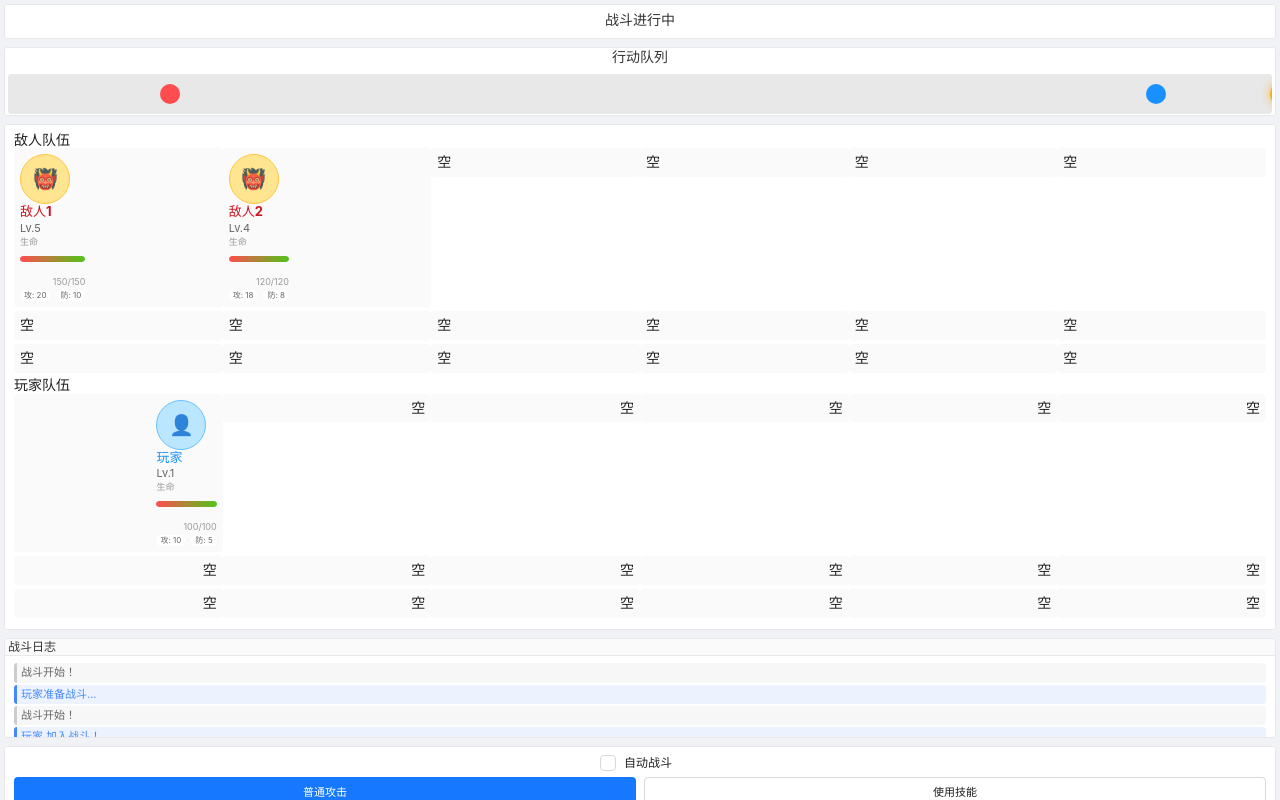
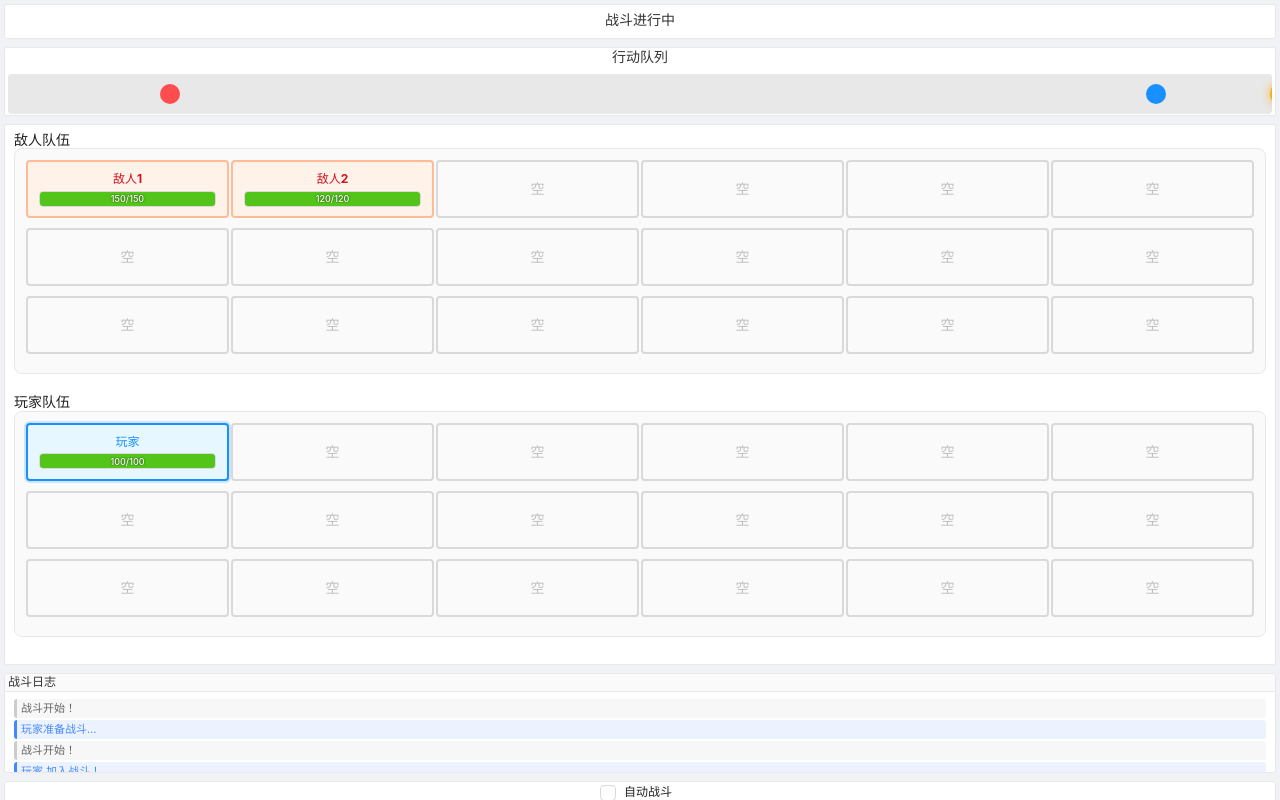
Before and after one commit to seven-it-work/godot-compoent, a Vue app in the folder vue-antd/: page /temp_html/mobile/battle in a window 1280 px wide. Built offline with nearby package versions, Linux system fonts and the light colour scheme; the HTML template or start-up script is replaced by a standard one.

Commit message:
refactor(战斗页面): 简化队伍显示并优化样式
- 移除角色头像和多余属性显示
- 统一玩家和敌人队伍的格子样式
- 优化生命值条显示效果
- 清理冗余样式代码

```diff
--- a/vue-antd/src/mobile/战斗.vue
+++ b/vue-antd/src/mobile/战斗.vue
@@ -61,31 +61,24 @@
                   }"
                 >
                   <div v-if="position.teammateId" class="teammate-info">
-                    <div class="character-avatar enemy-avatar">
-                      <span class="enemy-icon">👹</span>
-                    </div>
                     <div class="character-info">
                       <div class="character-name enemy-name">
                         {{ getTeammate(enemyTeam.allTeammates, position.teammateId)?.name || '未知' }}
                       </div>
-                      <div class="character-level">Lv.{{ getTeammate(enemyTeam.allTeammates, position.teammateId)?.level || 1 }}</div>
 
                       <!-- 生命值条 -->
-                      <div class="health-bar-container">
-                        <div class="health-label">生命</div>
-                        <a-progress
-                          :percent="getHealthPercent(enemyTeam.allTeammates, position.teammateId)"
-                          :show-info="false"
-                          :stroke-color="{ '0%': '#ff4d4f', '100%': '#52c41a' }"
-                          size="small"
-                        />
-                        <div class="health-text">
-                          {{ getHealth(enemyTeam.allTeammates, position.teammateId) }}
+                      <div class="health-progress-container">
+                        <div
+                          class="health-progress-bar"
+                          :style="{
+                            width: `${getHealthPercent(enemyTeam.allTeammates, position.teammateId)}%`,
+                            backgroundColor: getHealthPercent(enemyTeam.allTeammates, position.teammateId) > 50 ? '#52c41a' : '#ff4d4f'
+                          }"
+                        >
+                          <div class="health-progress-text">
+                            {{ getHealth(enemyTeam.allTeammates, position.teammateId) }}
+                          </div>
                         </div>
-                      </div>
-                      <div class="character-stats">
-                        <span class="stat-item">攻: {{ getTeammate(enemyTeam.allTeammates, position.teammateId)?.attributes.attack || 0 }}</span>
-                        <span class="stat-item">防: {{ getTeammate(enemyTeam.allTeammates, position.teammateId)?.attributes.defense || 0 }}</span>
                       </div>
                     </div>
                   </div>
@@ -123,31 +116,24 @@
                   }"
                 >
                   <div v-if="position.teammateId" class="teammate-info">
-                    <div class="character-avatar player-avatar">
-                      <span class="player-icon">👤</span>
-                    </div>
                     <div class="character-info">
                       <div class="character-name player-name">
                         {{ getTeammate(playerTeam.allTeammates, position.teammateId)?.name || '未知' }}
                       </div>
-                      <div class="character-level">Lv.{{ getTeammate(playerTeam.allTeammates, position.teammateId)?.level || 1 }}</div>
 
                       <!-- 生命值条 -->
-                      <div class="health-bar-container">
-                        <div class="health-label">生命</div>
-                        <a-progress
-                          :percent="getHealthPercent(playerTeam.allTeammates, position.teammateId)"
-                          :show-info="false"
-                          :stroke-color="{ '0%': '#ff4d4f', '100%': '#52c41a' }"
-                          size="small"
-                        />
-                        <div class="health-text">
-                          {{ getHealth(playerTeam.allTeammates, position.teammateId) }}
+                      <div class="health-progress-container">
+                        <div
+                          class="health-progress-bar"
+                          :style="{
+                            width: `${getHealthPercent(playerTeam.allTeammates, position.teammateId)}%`,
+                            backgroundColor: getHealthPercent(playerTeam.allTeammates, position.teammateId) > 50 ? '#52c41a' : '#ff4d4f'
+                          }"
+                        >
+                          <div class="health-progress-text">
+                            {{ getHealth(playerTeam.allTeammates, position.teammateId) }}
+                          </div>
                         </div>
-                      </div>
-                      <div class="character-stats">
-                        <span class="stat-item">攻: {{ getTeammate(playerTeam.allTeammates, position.teammateId)?.attributes.attack || 0 }}</span>
-                        <span class="stat-item">防: {{ getTeammate(playerTeam.allTeammates, position.teammateId)?.attributes.defense || 0 }}</span>
                       </div>
                     </div>
                   </div>
@@ -1115,7 +1101,6 @@ onUnmounted(() => {
   width: 100%;
   height: 100vh;
   padding: 4px;
-  box-sizing: border-box;
   background-color: #f0f2f5;
   overflow-y: auto;
 }
@@ -1145,58 +1130,104 @@ onUnmounted(() => {
   margin-bottom: 2px;
 }
 
+.team-formation {
+  margin-bottom: 20px;
+  border: 1px solid #e8e8e8;
+  border-radius: 8px;
+  padding: 10px;
+  background-color: #fafafa;
+}
+
+.formation-row {
+  margin-bottom: 8px;
+}
+
+.formation-column {
+  height: 60px;
+  width: 60px;
+  padding: 1px;
+}
+
+.formation-cell {
+  width: 60px;
+  height: 60px;
+  border: 2px solid #d9d9d9;
+  border-radius: 6px;
+  display: flex;
+  flex-direction: column;
+  justify-content: center;
+  align-items: center;
+  cursor: pointer;
+  transition: all 0.3s;
+  background-color: #fff;
+  box-sizing: border-box;
+}
+
+.formation-cell:hover {
+  transform: translateY(-2px);
+  box-shadow: 0 2px 8px rgba(0, 0, 0, 0.15);
+}
+
+.formation-cell.occupied {
+  background-color: #e6f7ff;
+  border-color: #91d5ff;
+}
+
+.formation-cell.active {
+  border-color: #1890ff;
+  box-shadow: 0 0 0 2px rgba(24, 144, 255, 0.2);
+}
+
+.formation-cell.enemy-card.occupied {
+  background-color: #fff2e8;
+  border-color: #ffbb96;
+}
+
+.formation-cell.enemy-card.active {
+  border-color: #ff7875;
+  box-shadow: 0 0 0 2px rgba(255, 120, 117, 0.2);
+}
+
 .character-card {
+  width: 100%;
+  height: 100%;
   display: flex;
-  align-items: center;
-  gap: 6px;
-  padding: 6px;
-  background-color: #fafafa;
-  border-radius: 4px;
-  margin-bottom: 4px;
-}
-
-.enemy-card {
-  flex-direction: row;
-}
-
-.player-card {
-  flex-direction: row-reverse;
-}
-
-.character-avatar {
-  width: 50px;
-  height: 50px;
-  border-radius: 50%;
-  display: flex;
+  flex-direction: column;
   align-items: center;
   justify-content: center;
-  font-size: 20px;
-}
-
-.enemy-avatar {
-  background-color: #ffe58f;
-  border: 1px solid #ffc53d;
-}
-
-.player-avatar {
-  background-color: #bae7ff;
-  border: 1px solid #69c0ff;
+  padding: 6px;
+  background-color: transparent;
+  border-radius: 4px;
+  margin-bottom: 0;
+}
+
+.enemy-card,
+.player-card {
+  flex-direction: column;
+}
+
+.teammate-info {
+  text-align: center;
+  width: 100%;
+  padding: 5px;
 }
 
 .character-info {
-  flex: 1;
   display: flex;
   flex-direction: column;
   gap: 2px;
+  align-items: center;
+  width: 100%;
 }
 
 .character-name {
-  font-size: 13px;
+  font-size: 12px;
   font-weight: bold;
   color: #333;
   white-space: nowrap;
   overflow: hidden;
   text-overflow: ellipsis;
+  width: 100%;
 }
 
 .enemy-name {
@@ -1207,42 +1238,45 @@ onUnmounted(() => {
   color: #1890ff;
 }
 
-.character-level {
-  font-size: 11px;
-  color: #666;
-}
-
-.health-bar-container {
+.health-progress-container {
+  width: 100%;
+  height: 16px;
+  background-color: #f5f5f5;
+  border-radius: 4px;
+  overflow: hidden;
+  position: relative;
+  border: 1px solid #d9d9d9;
+  margin-top: 2px;
+}
+
+.health-progress-bar {
+  height: 100%;
+  transition: width 0.3s ease;
+  position: relative;
   display: flex;
-  flex-direction: column;
-  gap: 1px;
-}
-
-.health-label {
+  align-items: center;
+  justify-content: center;
+}
+
+.health-progress-text {
+  position: absolute;
+  left: 0;
+  right: 0;
+  text-align: center;
   font-size: 9px;
-  color: #999;
-}
-
-.health-text {
-  font-size: 9px;
-  color: #999;
-  text-align: right;
+  font-weight: 500;
+  color: #fff;
+  text-shadow: 0 0 2px rgba(0, 0, 0, 0.8);
+  z-index: 1;
+  line-height: 1;
   white-space: nowrap;
-}
-
-.character-stats {
-  display: flex;
-  gap: 6px;
-  font-size: 9px;
-  color: #666;
-}
-
-.stat-item {
-  background-color: #ffffff;
-  padding: 1px 4px;
-  border-radius: 8px;
-  font-size: 8px;
-  white-space: nowrap;
+  overflow: hidden;
+  text-overflow: ellipsis;
+}
+
+.empty-cell {
+  color: #bfbfbf;
+  font-size: 14px;
 }
 
 /* 战斗指示器 */
@@ -1383,14 +1417,9 @@ onUnmounted(() => {
   background: #555;
 }
 
-/* 战斗操作 */
-.battle-actions-card {
-  padding: 6px;
-}
 
 .battle-actions-card .ant-btn {
   font-size: 11px;
-  padding: 6px 0;
   height: auto;
 }
 
@@ -1406,7 +1435,6 @@ onUnmounted(() => {
 
 .skill-item,
 .item-item {
-  padding: 6px;
   background-color: #fafafa;
   border-radius: 4px;
   cursor: pointer;
@@ -1423,7 +1451,6 @@ onUnmounted(() => {
   font-size: 13px;
   font-weight: bold;
   color: #333;
-  margin-bottom: 2px;
   white-space: nowrap;
   overflow: hidden;
   text-overflow: ellipsis;
@@ -1433,7 +1460,6 @@ onUnmounted(() => {
 .item-desc {
   font-size: 11px;
   color: #666;
-  margin-bottom: 2px;
   display: -webkit-box;
   -webkit-line-clamp: 2;
   -webkit-box-orient: vertical;
@@ -1452,7 +1478,6 @@ onUnmounted(() => {
   flex-direction: column;
   align-items: center;
   gap: 8px;
-  padding: 15px 0;
 }
 
 .result-icon {
@@ -1465,7 +1490,6 @@ onUnmounted(() => {
   color: #333;
   text-align: center;
   word-break: break-word;
-  padding: 0 8px;
 }
 
 .result-reward {
@@ -1474,67 +1498,13 @@ onUnmounted(() => {
   gap: 3px;
   font-size: 12px;
   color: #666;
-  padding: 0 8px;
 }
 
 .reward-item {
   background-color: #fafafa;
-  padding: 4px 8px;
   border-radius: 4px;
 }
 
-/* 响应式设计 */
-@media (max-width: 480px) {
-  .mobile-battle {
-    padding: 2px !important;
-  }
-
-  .battle-header-card,
-  .battle-area-card,
-  .battle-log-card,
-  .battle-actions-card {
-    margin-bottom: 2px !important;
-    padding: 0 !important;
-  }
-
-  .character-avatar {
-    width: 45px !important;
-    height: 45px !important;
-    font-size: 18px !important;
-  }
-
-  .character-card {
-    padding: 5px !important;
-    gap: 4px !important;
-  }
-
-  .battle-log-card {
-    height: 90px !important;
-  }
-
-  /* 确保所有元素不会溢出 */
-  * {
-    box-sizing: border-box;
-    max-width: 100%;
-  }
-
-  /* 防止文字溢出 */
-  .character-name,
-  .battle-title,
-  .skill-name,
-  .item-name {
-    overflow: hidden;
-    text-overflow: ellipsis;
-    white-space: nowrap;
-  }
-
-  /* 确保按钮和卡片不会溢出屏幕 */
-  .compact-card,
-  .ant-btn {
-    width: 100%;
-    box-sizing: border-box;
-  }
-}
 
 /* 统一行动队列样式 */
 .action-queue-card {
```
Also changed, not shown: vue-antd/.trae/documents/修改战斗页面队伍显示.md (added).
